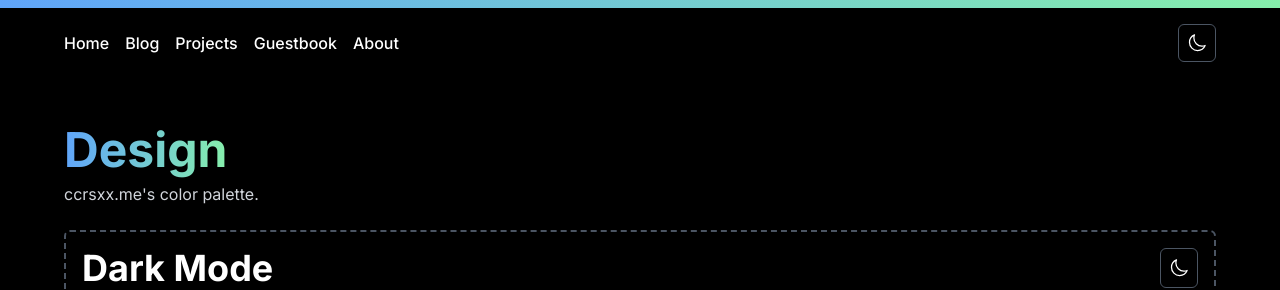
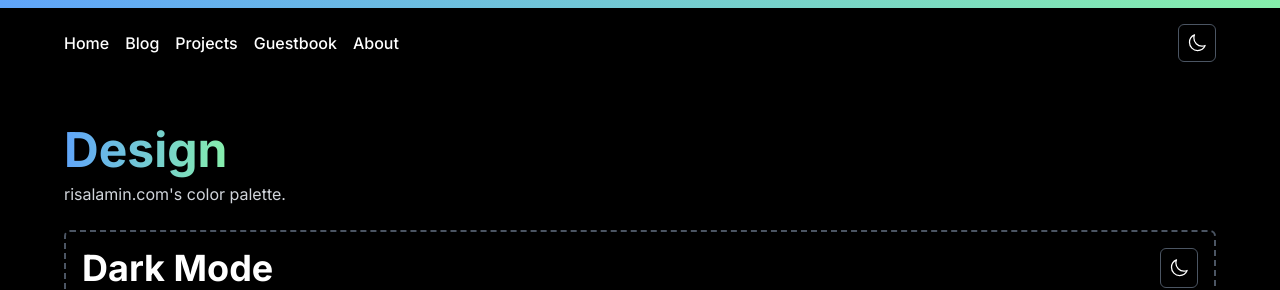
Before and after one commit to ccrsxx/portofolio, a Next.js app: page /design in a window 1280 px wide. Shown: the top 290 px of the page. Built offline with nearby package versions, Linux system fonts and the light colour scheme; no server answers.

Commit message:
feat: move to new domain (#88)

```diff
--- a/package.json
+++ b/package.json
@@ -1,5 +1,5 @@
 {
-  "name": "ccrsxx.me",
+  "name": "portofolio",
   "version": "1.0.0",
   "private": true,
   "scripts": {
--- a/src/components/common/seo.tsx
+++ b/src/components/common/seo.tsx
@@ -78,7 +78,7 @@ export function SEO({
       <meta property='og:image:width' content='1200' />
       <meta property='og:image:height' content='600' />
       <meta property='og:locale' content='en_US' />
-      <meta property='og:site_name' content='ccrsxx.me' />
+      <meta property='og:site_name' content='risalamin.com' />
       <meta property='og:determiner' content='auto' />
       {article ? (
         <>
--- a/src/components/layout/content-layout.tsx
+++ b/src/components/layout/content-layout.tsx
@@ -41,8 +41,8 @@ export function ContentLayout({
 
   const contentIsBlog = type === 'blog';
 
-  const githubCommitHistoryUrl = `https://github.com/ccrsxx/ccrsxx.me/commits/main/src/pages/${type}/${slug}.mdx`;
-  const githubContentUrl = `https://github.com/ccrsxx/ccrsxx.me/blob/main/src/pages/${type}/${slug}.mdx`;
+  const githubCommitHistoryUrl = `https://github.com/ccrsxx/portofolio/commits/main/src/pages/${type}/${slug}.mdx`;
+  const githubContentUrl = `https://github.com/ccrsxx/portofolio/blob/main/src/pages/${type}/${slug}.mdx`;
 
   const article: Article = {
     type,
--- a/src/components/layout/footer.tsx
+++ b/src/components/layout/footer.tsx
@@ -53,7 +53,7 @@ export function Footer(): JSX.Element {
         &copy; Risal Amin 2023 •{' '}
         <UnstyledLink
           className='smooth-tab transition hover:text-gray-800 dark:hover:text-gray-100'
-          href='https://github.com/ccrsxx/ccrsxx.me'
+          href='https://github.com/ccrsxx/portofolio'
         >
           Got any feedback?
         </UnstyledLink>
@@ -71,7 +71,7 @@ type FooterLink = {
 const footerLinks: FooterLink[] = [
   {
     name: 'Source code',
-    href: 'https://github.com/ccrsxx/ccrsxx.me',
+    href: 'https://github.com/ccrsxx/portofolio',
     tip: (
       <>
         This website is <strong>open source!</strong>
@@ -81,13 +81,8 @@ const footerLinks: FooterLink[] = [
   {
     name: 'Design',
     href: '/design',
-    tip: 'ccrsxx.me color palette'
+    tip: 'risalamin.com color palette'
   },
-  // {
-  //   name: 'Analytics',
-  //   href: 'https://umami.ccrsxx.me',
-  //   tip: 'ccrsxx.me views and visitors analytics'
-  // },
   {
     name: 'Statistics',
     href: '/statistics',
@@ -110,8 +105,8 @@ type SocialLink = {
 const socialLinks: SocialLink[] = [
   {
     tip: 'Contact me at',
-    name: 'me@ccrsxx.me',
-    href: 'mailto:me@ccrsxx.me',
+    name: 'me@risalamin.com',
+    href: 'mailto:me@risalamin.com',
     Icon: HiEnvelope
   },
   {
--- a/src/lib/mdx-utils.ts
+++ b/src/lib/mdx-utils.ts
@@ -42,7 +42,7 @@ export async function getContentLastUpdatedDate(
   slug: string
 ): Promise<string | null> {
   const response = await fetch(
-    `https://api.github.com/repos/ccrsxx/ccrsxx.me/commits?path=src/pages/${type}/${slug}.mdx`,
+    `https://api.github.com/repos/ccrsxx/portofolio/commits?path=src/pages/${type}/${slug}.mdx`,
     { headers: { Authorization: `Bearer ${GITHUB_TOKEN}` } }
   );
 
--- a/src/pages/api/og.tsx
+++ b/src/pages/api/og.tsx
@@ -32,7 +32,7 @@ export default async function handler(
             <div tw='flex flex-col justify-between'>
               <div tw='flex flex-col'>
                 <p tw='-my-2 text-xl font-medium text-gray-400'>
-                  ccrsxx.me/{type}
+                  risalamin.com/{type}
                 </p>
                 <h2 style={gradientTitleStyles} tw='max-w-xl text-4xl'>
                   {title}
@@ -64,14 +64,14 @@ export default async function handler(
             <img
               tw='h-24 w-24'
               src={`${PUBLIC_URL}/logo512.png`}
-              alt="ccrsxx.me's logo"
+              alt="risalamin.com's logo"
             />
             <h2 style={gradientTitleStyles} tw='pb-1 text-6xl'>
               {isHomepage ? 'Risal Amin' : title}
             </h2>
             {/* Originally semibold */}
             {!isHomepage && (
-              <p tw='text-2xl font-medium text-gray-200'>ccrsxx.me</p>
+              <p tw='text-2xl font-medium text-gray-200'>risalamin.com</p>
             )}
             <p tw='max-w-4xl text-center text-2xl text-gray-300'>
               {description}
--- a/src/pages/design.tsx
+++ b/src/pages/design.tsx
@@ -11,7 +11,7 @@ export default function Design(): JSX.Element {
 
   return (
     <main className='grid min-h-screen content-start gap-6'>
-      <SEO title='Design' description="ccrsxx.me's color palette" />
+      <SEO title='Design' description="risalamin.com's color palette" />
       <section className='grid gap-2'>
         <motion.h1
           className='text-5xl font-bold'
@@ -23,7 +23,7 @@ export default function Design(): JSX.Element {
           className='text-gray-600 dark:text-gray-300'
           {...setTransition({ delayIn: 0.2 })}
         >
-          ccrsxx.me&apos;s color palette.
+          risalamin.com&apos;s color palette.
         </motion.p>
       </section>
       <motion.section
--- a/src/pages/subscribe.tsx
+++ b/src/pages/subscribe.tsx
@@ -16,7 +16,7 @@ export default function Subscribe(): JSX.Element {
           className='text-3xl font-bold md:text-5xl'
           {...setTransition({ delayIn: 0.1 })}
         >
-          <Accent>Subscribe to ccrsxx.me</Accent>
+          <Accent>Subscribe to risalamin.com</Accent>
         </motion.h1>
         <motion.p
           className='text-gray-600 dark:text-gray-300'
```
Also changed, not shown: public/site.webmanifest.
